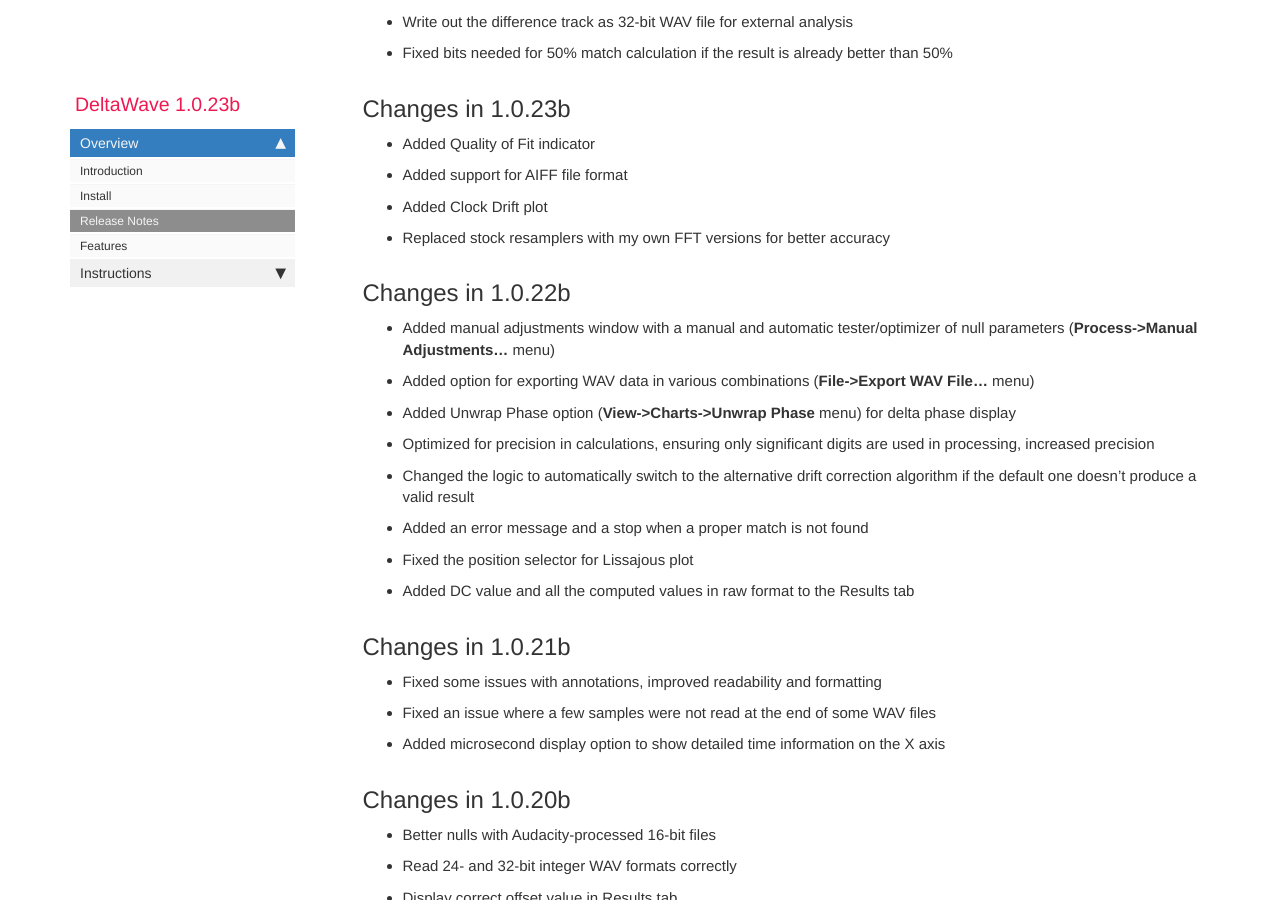
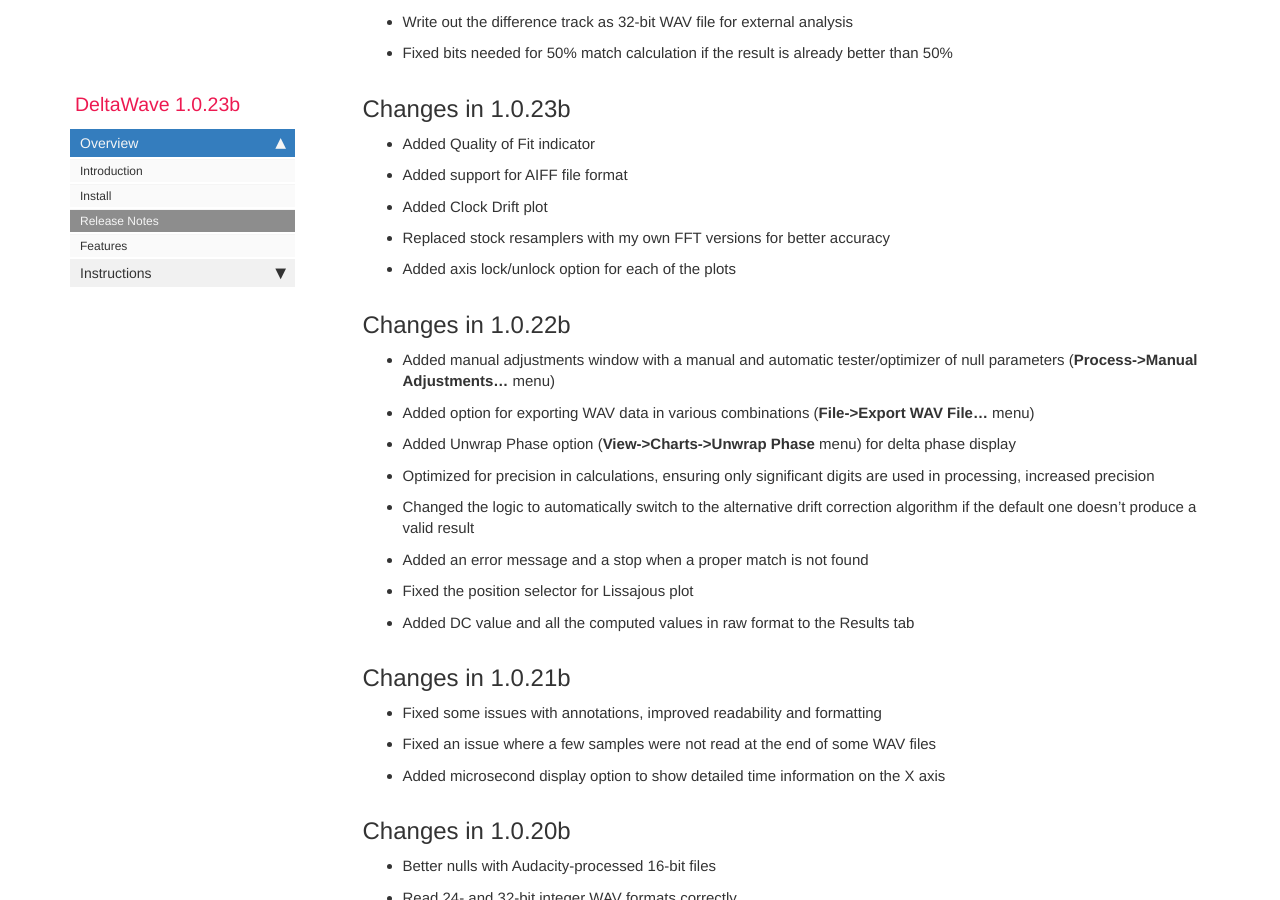
Before and after one commit to pkane2001/DeltaWave, a Jekyll site: the page built from docs/pages/mydoc/release_notes_1.0b.md, in a window 1280 px wide and 900 px high, scrolled down 1800 px. Built offline with Jekyll 4.4.1, drawn with Linux system fonts in a browser that asks for light colours; nearby versions of some CDN libraries; our own code applies the rules of GitHub Pages for plain Markdown files; comment, search, counter and statistics services are not loaded.

Commit message:
no message

```diff
--- a/docs/pages/mydoc/release_notes_1.0b.md
+++ b/docs/pages/mydoc/release_notes_1.0b.md
@@ -50,6 +50,7 @@ Examples where this can be useful include:
 * Added support for AIFF file format
 * Added Clock Drift plot
 * Replaced stock resamplers with my own FFT versions for better accuracy
+* Added axis lock/unlock option for each of the plots
 
 ## Changes in 1.0.22b
 * Added manual adjustments window with a manual and automatic tester/optimizer of null parameters (**Process->Manual Adjustments...** menu)
```
